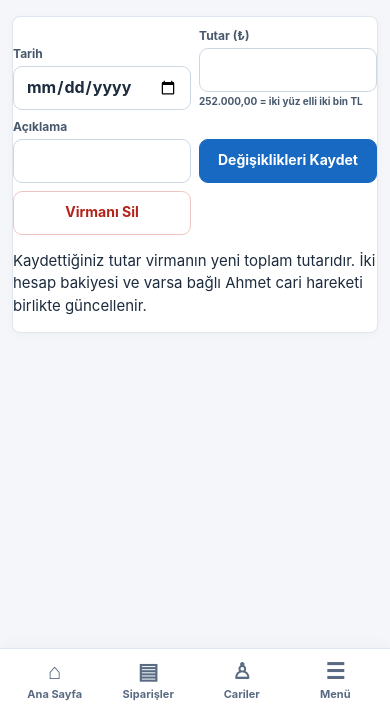
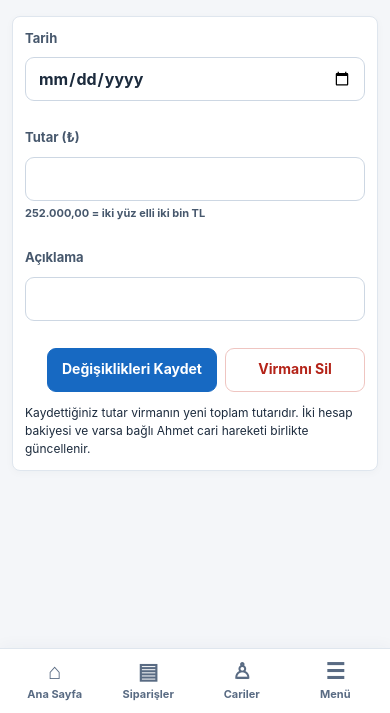
Before and after one commit to ebuuuyn-ui/BusinessOS, a Python web app: template templates/treasury_transfer_edit.html in a window 390 px wide. Shown: the part 131-844 px from the top of the page. Run offline with Jinja, Linux system fonts and the light colour scheme; the template is opened without the code that fills it, so the values that code supplies are empty.

Commit message:
Keep transfer editing fields readable and actions compact

```diff
--- a/templates/treasury_transfer_edit.html
+++ b/templates/treasury_transfer_edit.html
@@ -4,14 +4,17 @@
 {% block subheading %}{{ source.name }} → {{ target.name }}{% endblock %}
 {% block header_action %}<a class="button" href="{{ url_for('treasury_accounts_page') }}">← Kasalara Dön</a>{% endblock %}
 {% block content %}
-<section class="panel treasury-unified">
-<form method="post" class="fund-transfer">
+<style>
+.transfer-edit{padding:12px}.transfer-edit form{display:grid;grid-template-columns:160px 210px minmax(240px,1fr);gap:12px;align-items:start}.transfer-edit label{display:grid;gap:4px}.transfer-edit input{width:100%;min-width:0}.transfer-edit .transfer-actions{grid-column:1/-1;display:flex;justify-content:flex-end;gap:8px}.transfer-edit .transfer-actions button{width:auto;min-width:140px}.transfer-edit small{font-size:11px}.transfer-edit p{font-size:12px;margin-bottom:0}@media(max-width:760px){.transfer-edit form{grid-template-columns:1fr}.transfer-edit .transfer-actions{flex-wrap:wrap}}
+</style>
+<section class="panel transfer-edit">
+<form method="post" class="transfer-edit-form">
 <input type="hidden" name="version" value="{{ version }}">
 <label>Tarih<input type="date" name="date" value="{{ values.date }}" required></label>
 <label>Tutar (₺)<input type="text" inputmode="decimal" data-money-input="true" name="amount" value="{{ values.amount }}" required><small>252.000,00 = iki yüz elli iki bin TL</small></label>
 <label>Açıklama<input name="description" value="{{ values.description }}" maxlength="300" required></label>
-<button class="button primary" name="action" value="save">Değişiklikleri Kaydet</button>
-<button class="button danger" name="action" value="delete" formnovalidate onclick="return confirm('Bu virman silinsin mi? İki hesap ve varsa bağlı cari karşılığı birlikte geri alınacak.')">Virmanı Sil</button>
+<div class="transfer-actions"><button class="button primary" name="action" value="save">Değişiklikleri Kaydet</button>
+<button class="button danger" name="action" value="delete" formnovalidate onclick="return confirm('Bu virman silinsin mi? İki hesap ve varsa bağlı cari karşılığı birlikte geri alınacak.')">Virmanı Sil</button></div>
 </form>
 <p>Kaydettiğiniz tutar virmanın yeni toplam tutarıdır. İki hesap bakiyesi ve varsa bağlı Ahmet cari hareketi birlikte güncellenir.</p>
 </section>
```
